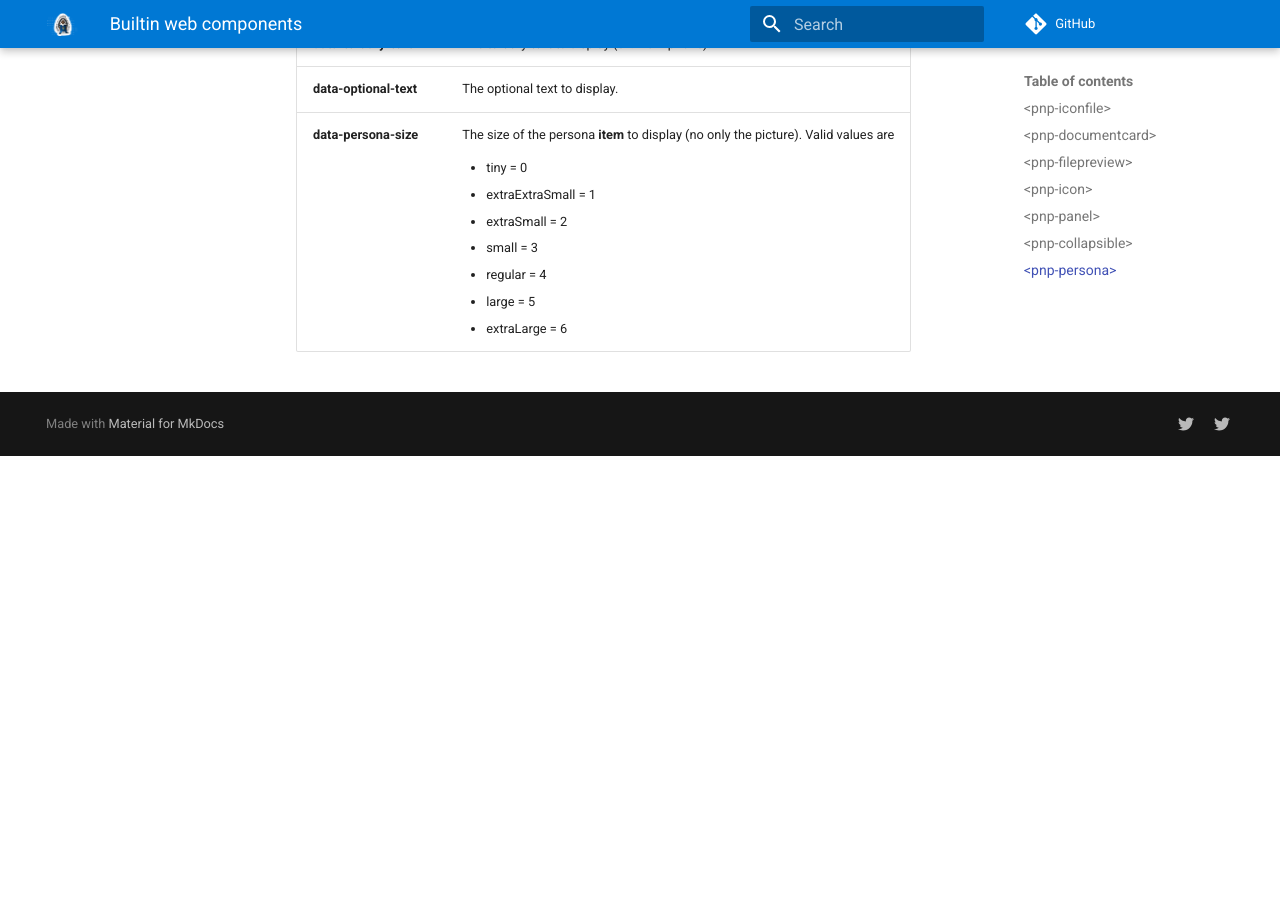
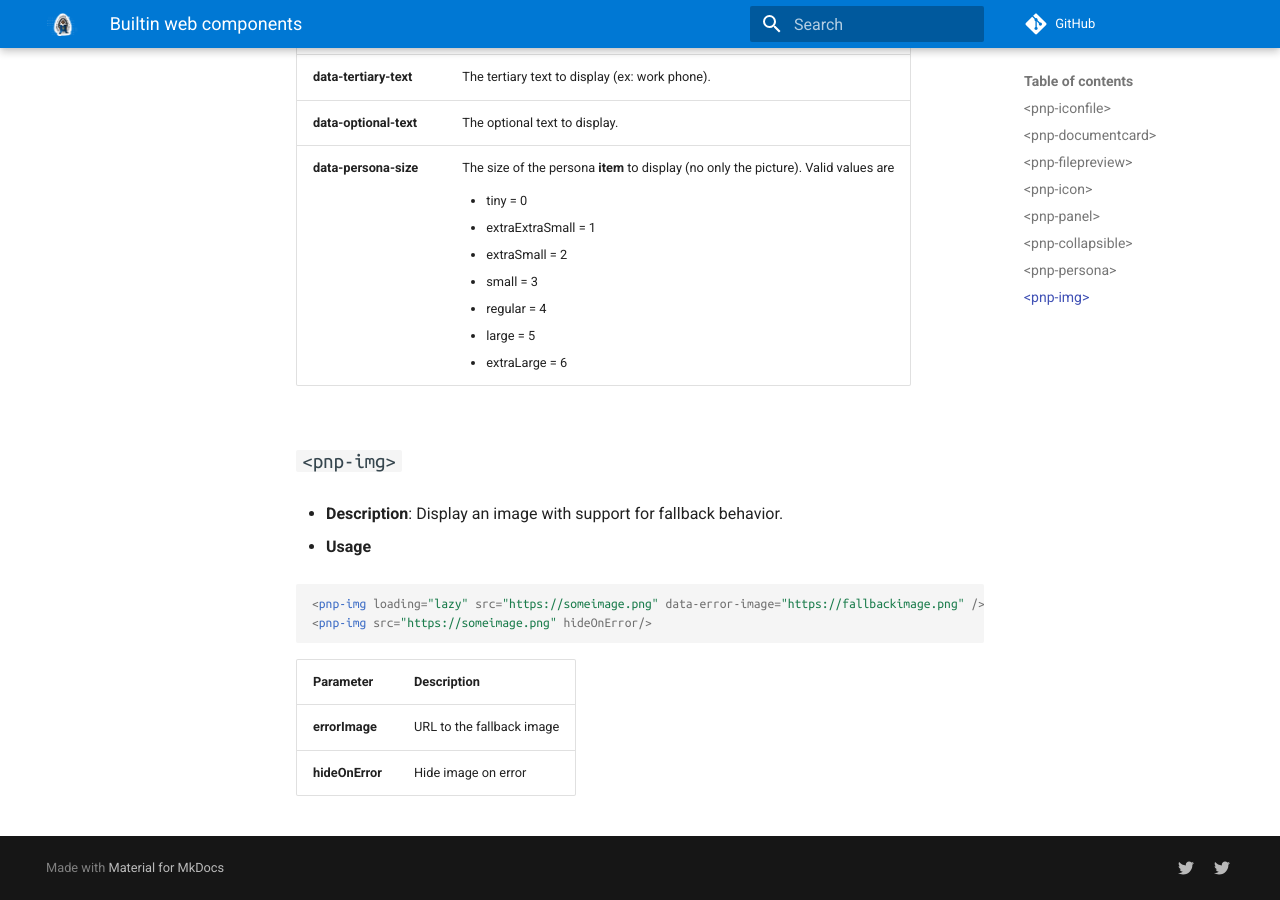
Before and after one commit to dominic5perezd/pnp-modern-search, an MkDocs documentation site: the page built from docs/extensibility/web_components_list.md, in a window 1280 px wide and 900 px high, scrolled down 6599 px. Built offline with MkDocs 1.6.1 and Material for MkDocs 9.7.7, drawn with Linux system fonts in a browser that asks for light colours; comment, search, counter and statistics services are not loaded; before the commit the page ends 7055 px from its top, so only the background shows below that.

Commit message:
Add pnp-img component

````diff
--- a/docs/extensibility/web_components_list.md
+++ b/docs/extensibility/web_components_list.md
@@ -2,13 +2,14 @@
 
 Here are the list of all **reusable** web components you can use to customize your templates.
 
-- [&lt;pnp-iconfile&gt;](#pnp-iconfile)
-- [&lt;pnp-documentcard&gt;](#pnp-documentcard)
-- [&lt;pnp-filepreview&gt;](#pnp-filepreview)
-- [&lt;pnp-icon&gt;](#pnp-icon)
-- [&lt;pnp-panel&gt;](#pnp-panel)
-- [&lt;pnp-collapsible&gt;](#pnp-collapsible)
-- [&lt;pnp-persona&gt;](#pnp-persona)
+- [&lt;pnp-iconfile&gt;](#ltpnp-iconfilegt)
+- [&lt;pnp-documentcard&gt;](#ltpnp-documentcardgt)
+- [&lt;pnp-filepreview&gt;](#ltpnp-filepreviewgt)
+- [&lt;pnp-icon&gt;](#ltpnp-icongt)
+- [&lt;pnp-panel&gt;](#ltpnp-panelgt)
+- [&lt;pnp-collapsible&gt;](#ltpnp-collapsiblegt)
+- [&lt;pnp-persona&gt;](#ltpnp-personagt)
+- [&lt;pnp-img&gt;](#ltpnp-imggt)
 
 > All other web components you will see in builtin layout templates are considered **internal** and are not supported for custom use.
 
@@ -194,3 +195,17 @@ Here are the list of all **reusable** web components you can use to customize yo
 |**data-tertiary-text**|The tertiary text to display (ex: work phone).
 |**data-optional-text**|The optional text to display.
 |**data-persona-size**|The size of the persona **item** to display (no only the picture). Valid values are <ul><li>tiny = 0</li><li>extraExtraSmall = 1</li><li>extraSmall = 2</li><li>small = 3</li><li>regular = 4</li><li>large = 5</li><li>extraLarge = 6</li></ul>
+
+## `<pnp-img>`
+- **Description**: Display an image with support for fallback behavior.
+
+- **Usage**
+```html
+<pnp-img loading="lazy" src="https://someimage.png" data-error-image="https://fallbackimage.png" />
+<pnp-img src="https://someimage.png" hideOnError/>
+```
+
+| Parameter | Description |
+| --------- | ----------- |
+|**errorImage**|URL to the fallback image
+|**hideOnError**|Hide image on error
--- a/search-parts/src/components/AvailableComponents.ts
+++ b/search-parts/src/components/AvailableComponents.ts
@@ -18,6 +18,7 @@ import { FilterComboBoxWebComponent } from './filters/FilterComboBoxComponent';
 import { FilterDateIntervalWebComponent } from './filters/FilterDateIntervalComponent';
 import { PersonaWebComponent } from './PersonaComponent';
 import { PersonaShimmersWebComponent } from './PersonaShimmersComponent';
+import { ImageWebComponent} from './ImageComponent';
 
 export class AvailableComponents {
 
@@ -100,6 +101,10 @@ export class AvailableComponents {
         {
             componentName: 'pnp-personashimmers',
             componentClass: PersonaShimmersWebComponent
+        },
+        {
+            componentName: 'pnp-img',
+            componentClass: ImageWebComponent
         }
     ];
 }
````
Also changed, not shown: search-parts/src/components/ImageComponent.tsx (added, +58 -0 lines), 1 other file.
